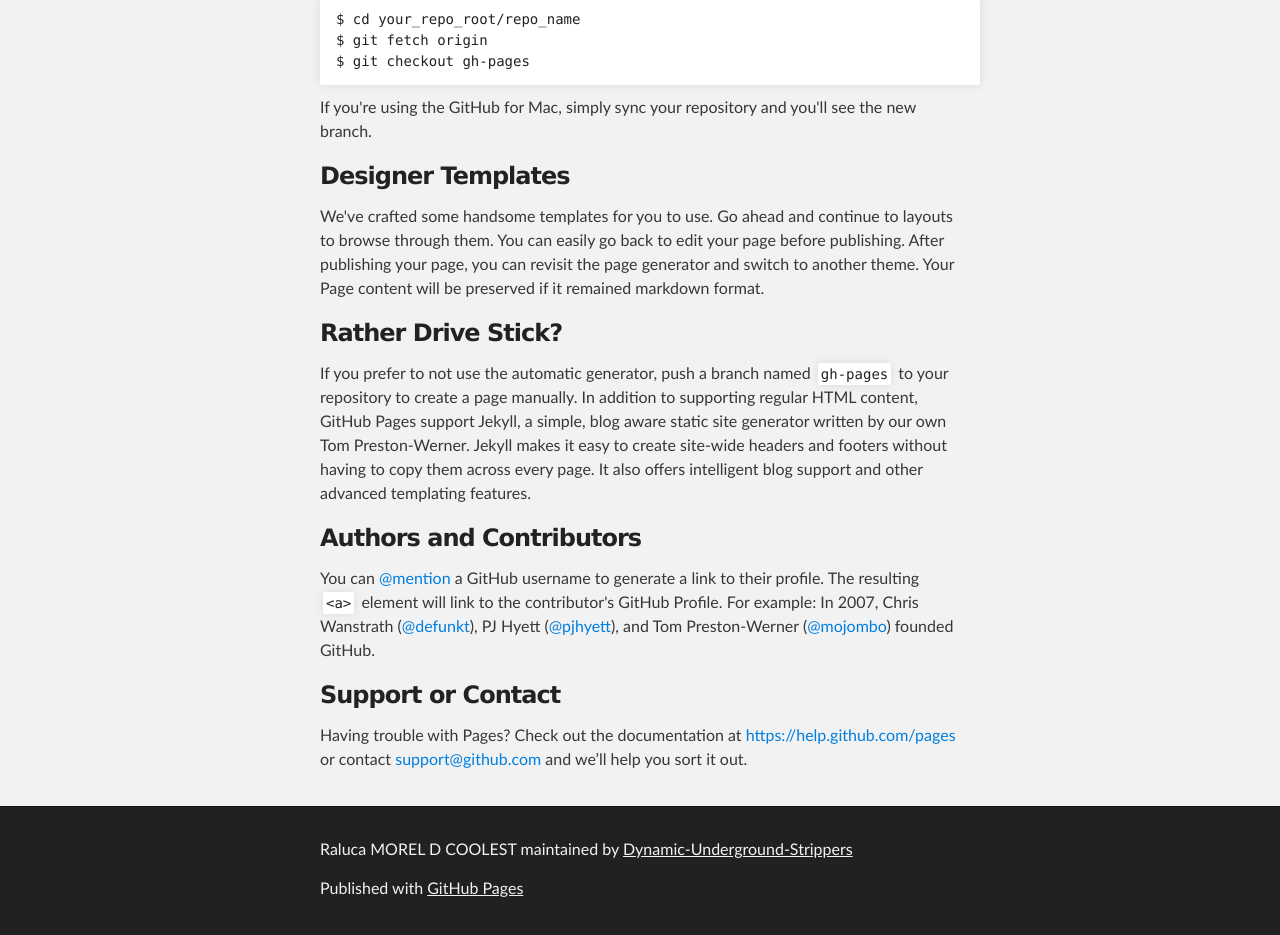
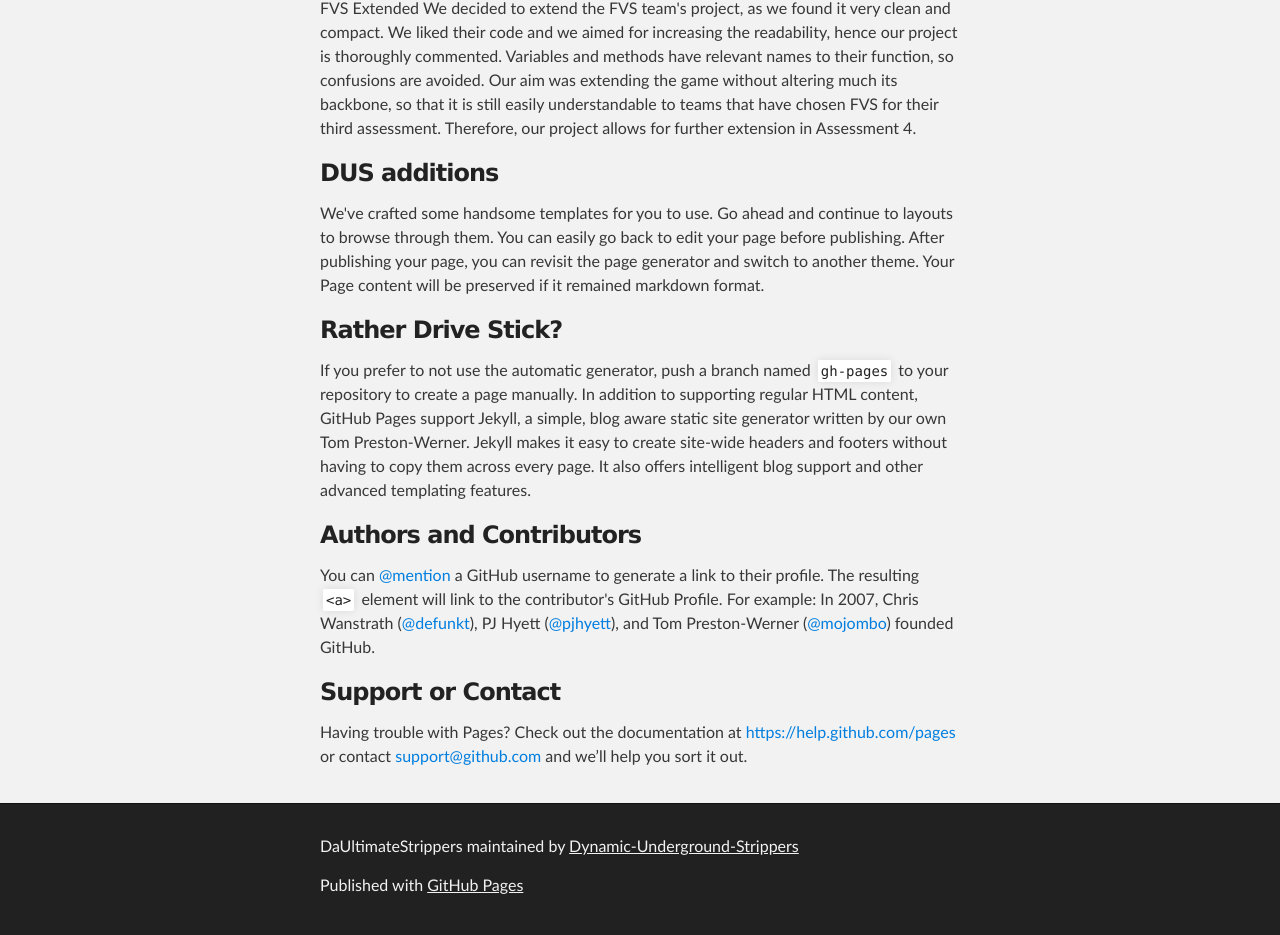
Before and after one commit to ja837/DUS, a plain HTML site: page index.html in a window 1280 px wide. Shown: the part 625-1560 px from the top of the page. Drawn offline with Linux system fonts and the light colour scheme.

```diff
--- a/index.html
+++ b/index.html
@@ -4,11 +4,11 @@
   <head>
     <meta charset='utf-8'>
     <meta http-equiv="X-UA-Compatible" content="chrome=1">
-    <meta name="description" content="Raluca MOREL D COOLEST : damn it feels good to be a gangsta">
+    <meta name="description" content="DaUltimateStrippers : damn it feels good to be a gangsta">
 
     <link rel="stylesheet" type="text/css" media="screen" href="stylesheets/stylesheet.css">
 
-    <title>Raluca MOREL D COOLEST</title>
+    <title>DaUltimateStrippers</title>
   </head>
 
   <body>
@@ -18,7 +18,7 @@
         <header class="inner">
           <a id="forkme_banner" href="https://github.com/Dynamic-Underground-Strippers/Assessment3">View on GitHub</a>
 
-          <h1 id="project_title">Raluca MOREL D COOLEST</h1>
+          <h1 id="project_title">DaUltimateStrippers</h1>
           <h2 id="project_tagline">damn it feels good to be a gangsta</h2>
 
             <section id="downloads">
@@ -36,15 +36,11 @@
 
 <p><img src="http://giveitlove.com/wp-content/uploads/Cat-Dressed-as-a-Bunny-For-Halloween.jpg" alt=""></p>
 
-<pre><code>$ cd your_repo_root/repo_name
-$ git fetch origin
-$ git checkout gh-pages
-</code></pre>
-
-<p>If you're using the GitHub for Mac, simply sync your repository and you'll see the new branch.</p>
+<p>FVS Extended
+We decided to extend the FVS team's project, as we found it very clean and compact. We liked their code and we aimed for increasing the readability, hence our project is thoroughly commented. Variables and methods have relevant names to their function, so confusions are avoided. Our aim was extending the game without altering much its backbone, so that it is still easily understandable to teams that have chosen FVS for their third assessment. Therefore, our project allows for further extension in Assessment 4.</p>
 
 <h3>
-<a id="designer-templates" class="anchor" href="#designer-templates" aria-hidden="true"><span class="octicon octicon-link"></span></a>Designer Templates</h3>
+<a id="dus-additions" class="anchor" href="#dus-additions" aria-hidden="true"><span class="octicon octicon-link"></span></a>DUS additions</h3>
 
 <p>We've crafted some handsome templates for you to use. Go ahead and continue to layouts to browse through them. You can easily go back to edit your page before publishing. After publishing your page, you can revisit the page generator and switch to another theme. Your Page content will be preserved if it remained markdown format.</p>
 
@@ -68,7 +64,7 @@
     <!-- FOOTER  -->
     <div id="footer_wrap" class="outer">
       <footer class="inner">
-        <p class="copyright">Raluca MOREL D COOLEST maintained by <a href="https://github.com/Dynamic-Underground-Strippers">Dynamic-Underground-Strippers</a></p>
+        <p class="copyright">DaUltimateStrippers maintained by <a href="https://github.com/Dynamic-Underground-Strippers">Dynamic-Underground-Strippers</a></p>
         <p>Published with <a href="http://pages.github.com">GitHub Pages</a></p>
       </footer>
     </div>
```
Also changed, not shown: params.json (+1 -1 lines).
